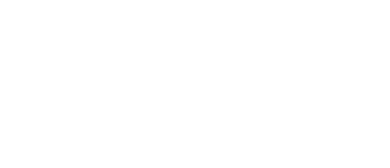
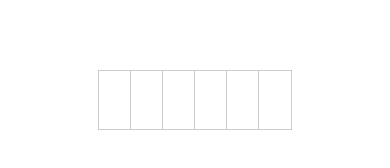
Before and after one commit to codedailyio/teachrn, a React Native app: screen / in a window 390 px wide. Shown: the part 322-490 px from the top of the page. Built offline with nearby package versions, Linux system fonts and the light colour scheme.

Commit message:
Add in code

```diff
--- a/App.js
+++ b/App.js
@@ -1,11 +1,86 @@
-import React from "react";
-import { StyleSheet, Text, View } from "react-native";
+import React, { Component } from "react";
+import { StyleSheet, Text, View, TextInput, TouchableWithoutFeedback } from "react-native";
+const CODE_LENGTH = new Array(6).fill(0);
 
-export default class App extends React.Component {
+export default class App extends Component {
+  input = React.createRef();
+  state = {
+    value: "",
+    focused: false,
+  };
+
+  handleClick = () => {
+    this.input.current.focus();
+  };
+  handleFocus = () => {
+    this.setState({ focused: true });
+  };
+  handleBlur = () => {
+    this.setState({
+      focused: false,
+    });
+  };
+  handleKeyPress = e => {
+    if (e.nativeEvent.key === "Backspace") {
+      this.setState(state => {
+        return {
+          value: state.value.slice(0, state.value.length - 1),
+        };
+      });
+    }
+  };
+  handleChange = value => {
+    this.setState(state => {
+      if (state.value.length >= CODE_LENGTH.length) return null;
+      return {
+        value: (state.value + value).slice(0, CODE_LENGTH.length),
+      };
+    });
+  };
   render() {
+    const { value, focused } = this.state;
+
+    const values = value.split("");
+
+    const selectedIndex =
+      values.length < CODE_LENGTH.length ? values.length : CODE_LENGTH.length - 1;
+
+    const hideInput = !(values.length < CODE_LENGTH.length);
+
     return (
       <View style={styles.container}>
+        <TouchableWithoutFeedback onPress={this.handleClick}>
+          <View style={styles.wrap}>
+            <TextInput
+              value=""
+              ref={this.input}
+              onChangeText={this.handleChange}
+              onKeyPress={this.handleKeyPress}
+              onFocus={this.handleFocus}
+              onBlur={this.handleBlur}
+              style={[
+                styles.input,
+                {
+                  left: selectedIndex * 32,
+                  opacity: hideInput ? 0 : 1,
+                },
+              ]}
+            />
+            {CODE_LENGTH.map((v, index) => {
+              const selected = values.length === index;
+              const filled =
+                values.length === CODE_LENGTH.length && index === CODE_LENGTH.length - 1;
+              const removeBorder = index === CODE_LENGTH.length - 1 ? styles.noBorder : undefined;
 
+              return (
+                <View style={[styles.display, removeBorder]} key={index}>
+                  <Text style={styles.text}>{values[index] || ""}</Text>
+                  {(selected || filled) && focused && <View style={styles.shadows} />}
+                </View>
+              );
+            })}
+          </View>
+        </TouchableWithoutFeedback>
       </View>
     );
   }
@@ -17,9 +92,45 @@
     alignItems: "center",
     justifyContent: "center",
   },
-  box: {
-    backgroundColor: "#000",
-    width: 200,
-    height: 200,
+  wrap: {
+    borderWidth: 1,
+    borderColor: "rgba(0, 0, 0, 0.2)",
+    position: "relative",
+    flexDirection: "row",
+  },
+
+  input: {
+    position: "absolute",
+    fontSize: 32,
+    textAlign: "center",
+    backgroundColor: "transparent",
+    width: 32,
+    top: 0,
+    bottom: 0,
+  },
+  display: {
+    borderRightWidth: 1,
+    borderRightColor: "rgba(0, 0, 0, 0.2)",
+    width: 32,
+    height: 58,
+    display: "flex",
+    alignItems: "center",
+    justifyContent: "center",
+    overflow: "visible",
+  },
+  text: {
+    fontSize: 32,
+  },
+  noBorder: {
+    borderRightWidth: 0,
+  },
+  shadows: {
+    position: "absolute",
+    left: -4,
+    top: -4,
+    bottom: -4,
+    right: -4,
+    borderColor: "rgba(58, 151, 212, 0.28)",
+    borderWidth: 4,
   },
 });
```
